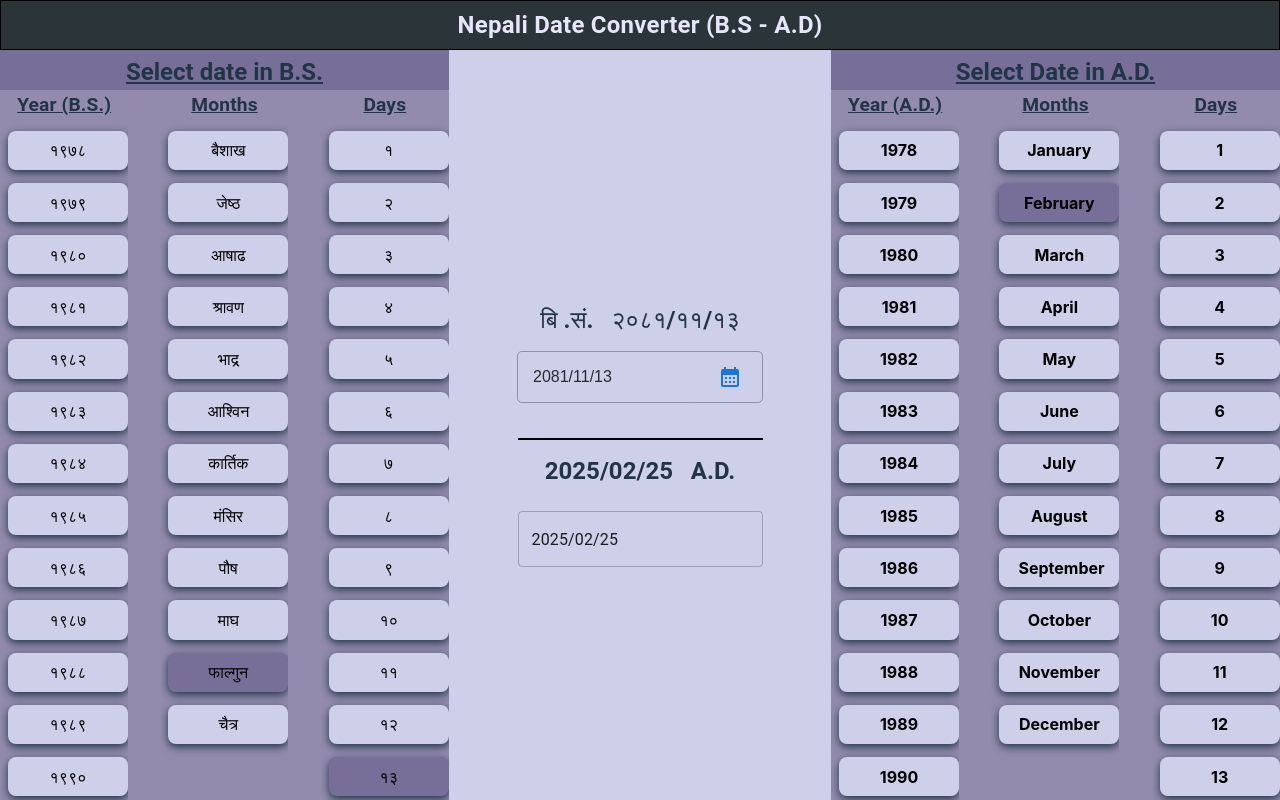
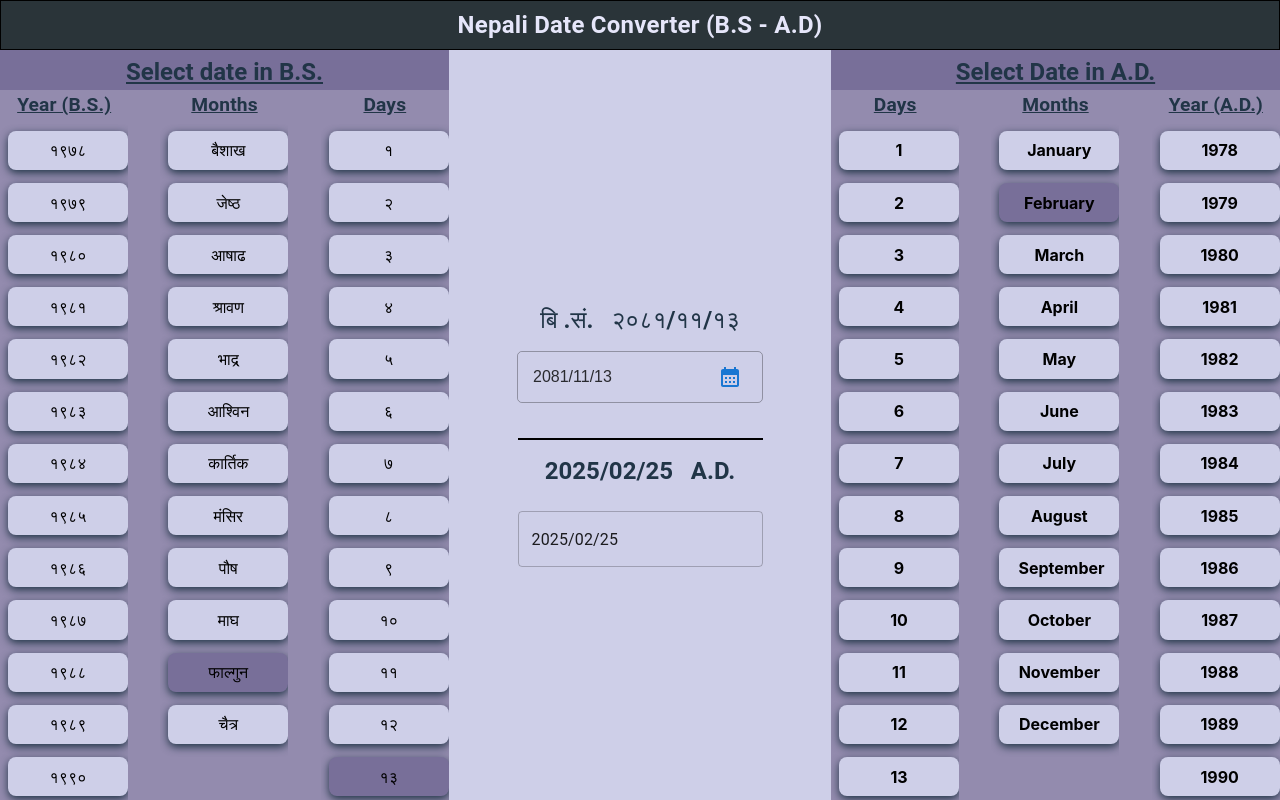
Before and after one commit to bipin-Pariyar2003/Nepali-Date-Picker, a React (Vite) app: page / in a window 1280 px wide. Built offline with nearby package versions, Linux system fonts and the light colour scheme.

Commit message:
fixed day, month and year view for AD view

```diff
--- a/src/Views/AdView/index.jsx
+++ b/src/Views/AdView/index.jsx
@@ -39,7 +39,7 @@ const AdView = ({ selectedDate, onChange }) => {
       gap={{ xs: 0, md: 4 }}
       style={{ overflow: "hidden", backgroundColor: "#938BAE" }}
     >
-      <YearDisplayList
+      <DayDisplayList
         onChange={onChange}
         setViewDate={setViewDate}
         viewDate={viewDate}
@@ -53,7 +53,7 @@ const AdView = ({ selectedDate, onChange }) => {
         dateType="AD"
       />
 
-      <DayDisplayList
+      <YearDisplayList
         onChange={onChange}
         setViewDate={setViewDate}
         viewDate={viewDate}
```
